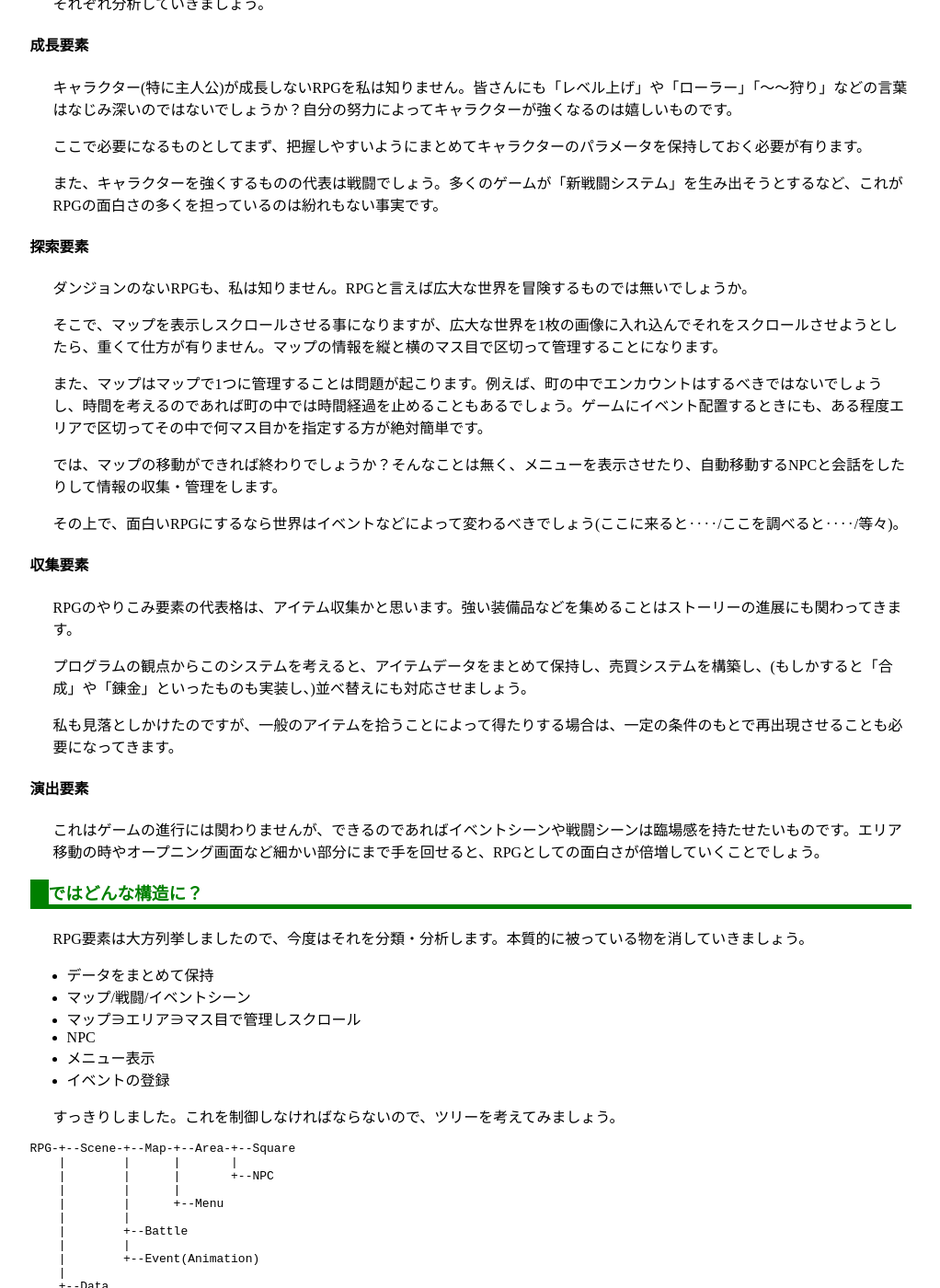
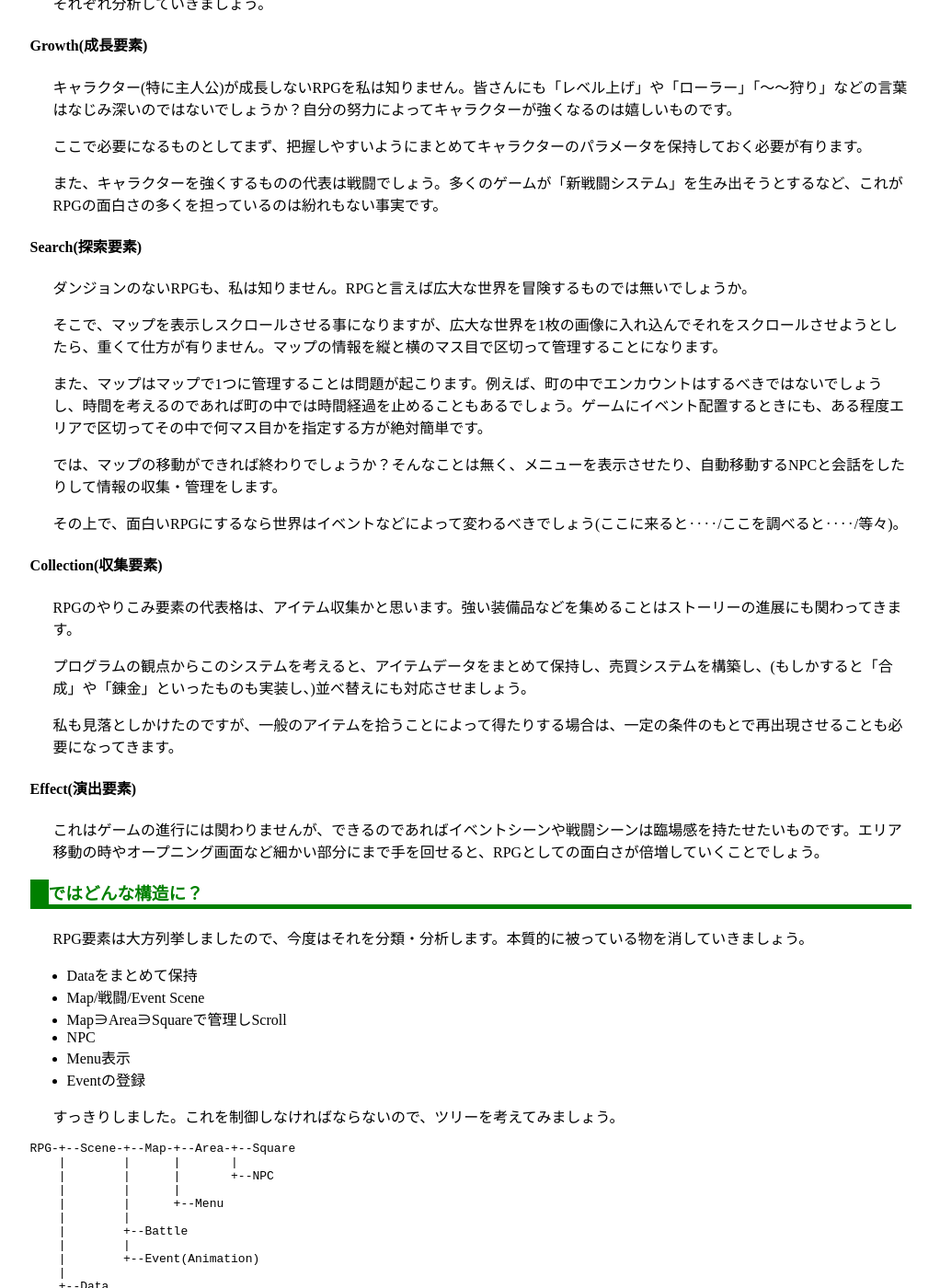
Before and after one commit to RPGP1/rpgp1.github.com, a Jekyll site: the page built from _posts/2013-12-17-DXRubyでRPGを作る.md, in a window 1280 px wide and 1400 px high, scrolled down 1286 px. Shown: the whole window at 92% size, without its empty margins (53-1075 px from the left). Built offline with Jekyll 4.4.1, drawn with Linux system fonts in a browser that asks for light colours; some of the changed text lies outside the part shown.

Commit message:
Update 2013-12-17-DXRubyでRPGを作る.md

```diff
--- a/_posts/2013-12-17-DXRubyでRPGを作る.md
+++ b/_posts/2013-12-17-DXRubyでRPGを作る.md
@@ -40,14 +40,14 @@ title: DXRubyでRPGを作る
 
 様々な資料にあたって、最終的に大衆の作る世界最大の電子図書館Wikipediaを参考に次のような結論となりました。
 
-+ 成長要素
-+ 探索要素
-+ 収集要素
-+ 演出要素
++ Growth(成長要素)
++ Search(探索要素)
++ Collection(収集要素)
++ Effect(演出要素)
 
 それぞれ分析していきましょう。
 
-#### 成長要素
+#### Growth(成長要素)
 
 キャラクター(特に主人公)が成長しないRPGを私は知りません。皆さんにも「レベル上げ」や「ローラー」「～～狩り」などの言葉はなじみ深いのではないでしょうか？自分の努力によってキャラクターが強くなるのは嬉しいものです。
 
@@ -55,7 +55,7 @@ title: DXRubyでRPGを作る
 
 また、キャラクターを強くするものの代表は戦闘でしょう。多くのゲームが「新戦闘システム」を生み出そうとするなど、これがRPGの面白さの多くを担っているのは紛れもない事実です。
 
-#### 探索要素
+#### Search(探索要素)
 
 ダンジョンのないRPGも、私は知りません。RPGと言えば広大な世界を冒険するものでは無いでしょうか。
 
@@ -67,7 +67,7 @@ title: DXRubyでRPGを作る
 
 その上で、面白いRPGにするなら世界はイベントなどによって変わるべきでしょう(ここに来ると‥‥/ここを調べると‥‥/等々)。
 
-#### 収集要素
+#### Collection(収集要素)
 
 RPGのやりこみ要素の代表格は、アイテム収集かと思います。強い装備品などを集めることはストーリーの進展にも関わってきます。
 
@@ -75,7 +75,7 @@ RPGのやりこみ要素の代表格は、アイテム収集かと思います
 
 私も見落としかけたのですが、一般のアイテムを拾うことによって得たりする場合は、一定の条件のもとで再出現させることも必要になってきます。
 
-#### 演出要素
+#### Effect(演出要素)
 
 これはゲームの進行には関わりませんが、できるのであればイベントシーンや戦闘シーンは臨場感を持たせたいものです。エリア移動の時やオープニング画面など細かい部分にまで手を回せると、RPGとしての面白さが倍増していくことでしょう。
 
@@ -83,12 +83,12 @@ RPGのやりこみ要素の代表格は、アイテム収集かと思います
 
 RPG要素は大方列挙しましたので、今度はそれを分類・分析します。本質的に被っている物を消していきましょう。
 
-- データをまとめて保持
-- マップ/戦闘/イベントシーン
-- マップ∋エリア∋マス目で管理しスクロール
+- Dataをまとめて保持
+- Map/戦闘/Event Scene
+- Map∋Area∋Squareで管理しScroll
 - NPC
-- メニュー表示
-- イベントの登録
+- Menu表示
+- Eventの登録
 
 すっきりしました。これを制御しなければならないので、ツリーを考えてみましょう。
 
```
